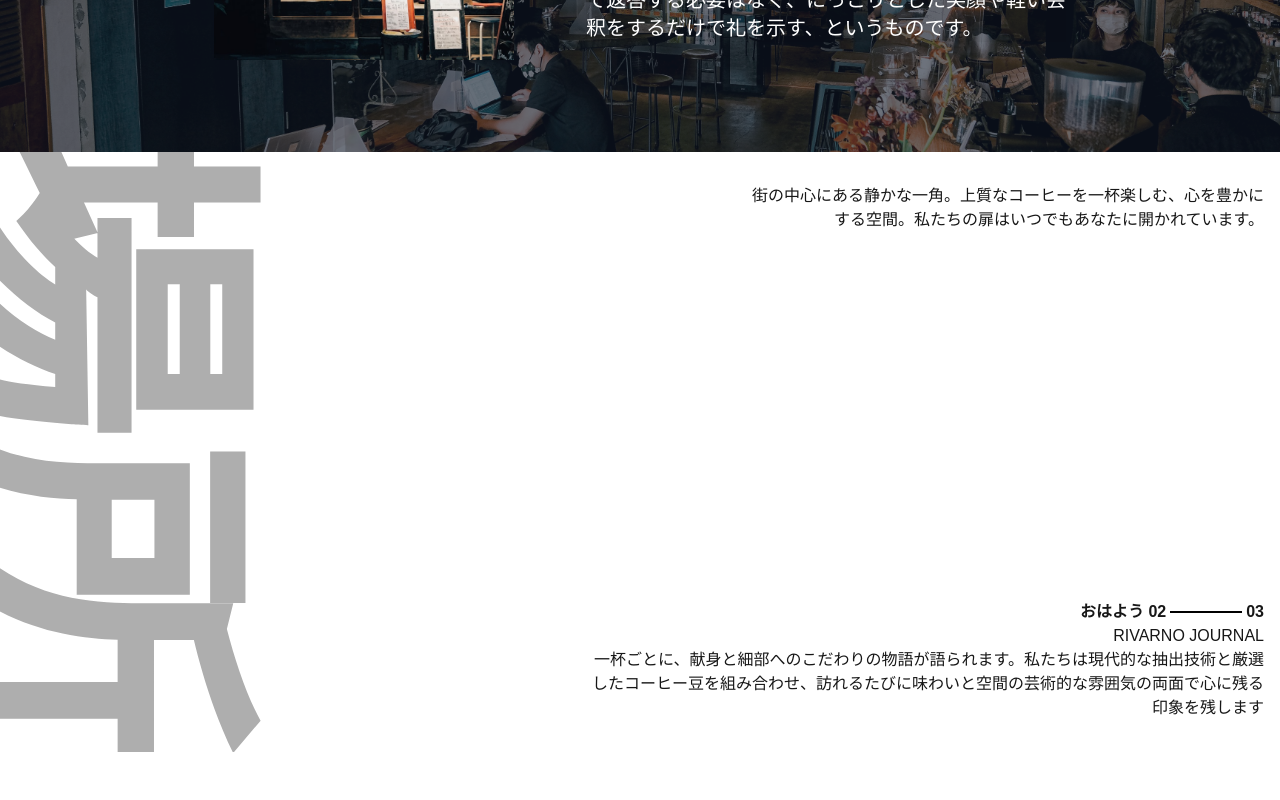
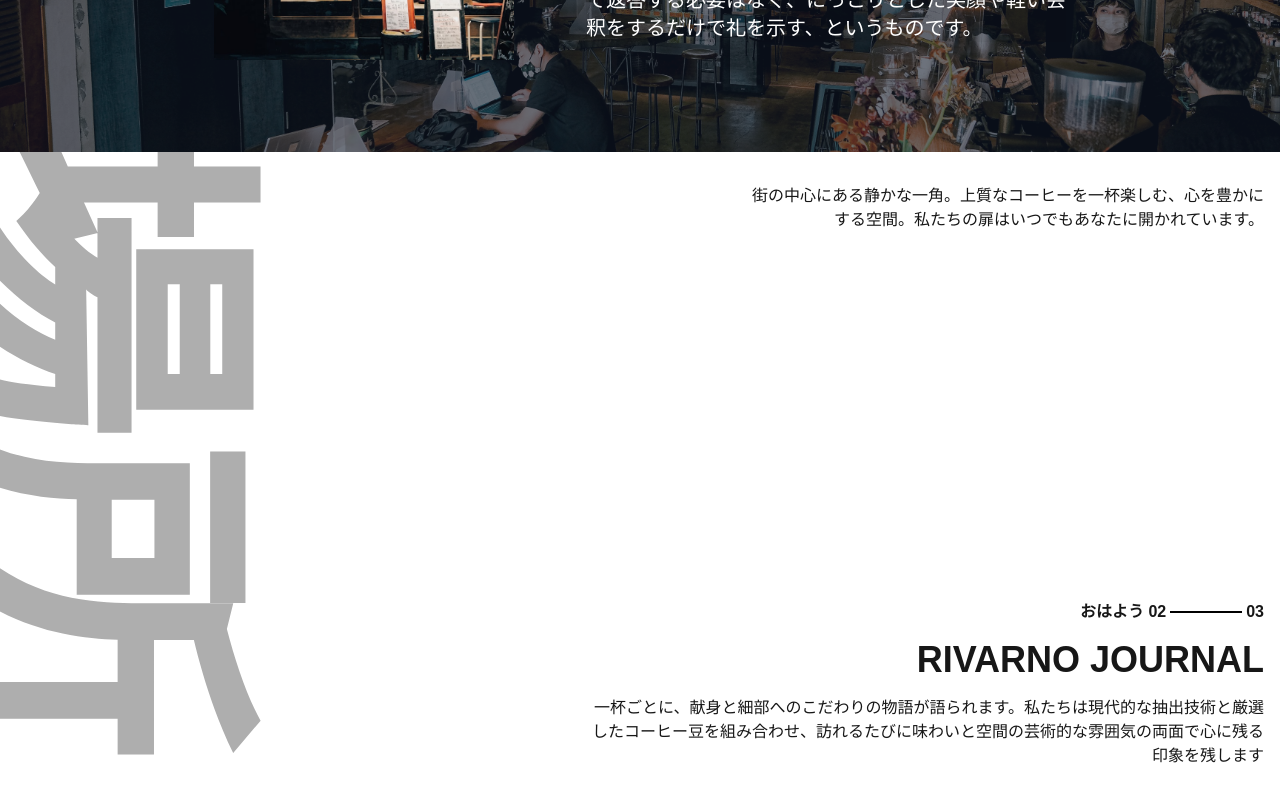
Before and after one commit to hrnns-ti/cafe-1, a Next.js app: page / in a window 1280 px wide. Shown: the part 1832-2632 px from the top of the page. Before the commit the page ends 2584 px from the top, so only its background shows below. Built offline with nearby package versions, Linux system fonts and the light colour scheme; grey boxes are pictures that could not be loaded.

Commit message:
Fix: Text decoration

```diff
--- a/app/page.tsx
+++ b/app/page.tsx
@@ -161,12 +161,12 @@ export default function Home() {
             <h1 className={`text-[20rem] rotate-90 absolute top-10 -left-57 font-bold opacity-35 select-none ${notoSerifJP.className}`}>場所</h1>
             <div className="flex flex-col justify-between py-8 px-4 gap-92">
               <p className={`text-right ${notoSerifJP.className}`}>街の中心にある静かな一角。上質なコーヒーを一杯楽しむ、心を豊かに<br />する空間。私たちの扉はいつでもあなたに開かれています。</p>
-              <div className="flex flex-col items-end">
+              <div className="flex flex-col items-end gap-4">
                 <p className={`flex ${notoSerifJP.className} items-center font-black`}>おはよう 02
                   <span className="border-b-2 border-black h-0 mx-1 w-18"/> 03
                 </p>
-                <h1>RIVARNO JOURNAL</h1>
-                <p className="text-right w-2xl">一杯ごとに、献身と細部へのこだわりの物語が語られます。私たちは現代的な抽出技術と厳選したコーヒー豆を組み合わせ、訪れるたびに味わいと空間の芸術的な雰囲気の両面で心に残る印象を残します</p>
+                <h1 className="text-4xl font-bold">RIVARNO JOURNAL</h1>
+                <p className={`text-right w-2xl font-medium ${notoSerifJP.className}`}>一杯ごとに、献身と細部へのこだわりの物語が語られます。私たちは現代的な抽出技術と厳選したコーヒー豆を組み合わせ、訪れるたびに味わいと空間の芸術的な雰囲気の両面で心に残る印象を残します</p>
               </div>
             </div>
           </div>
```
